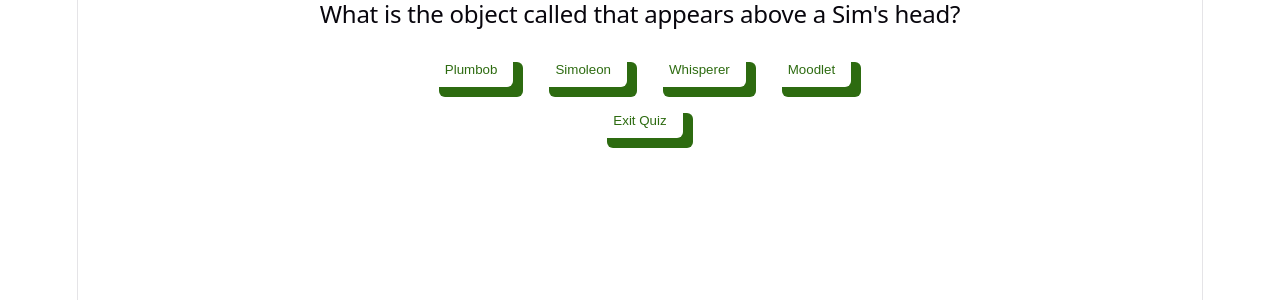
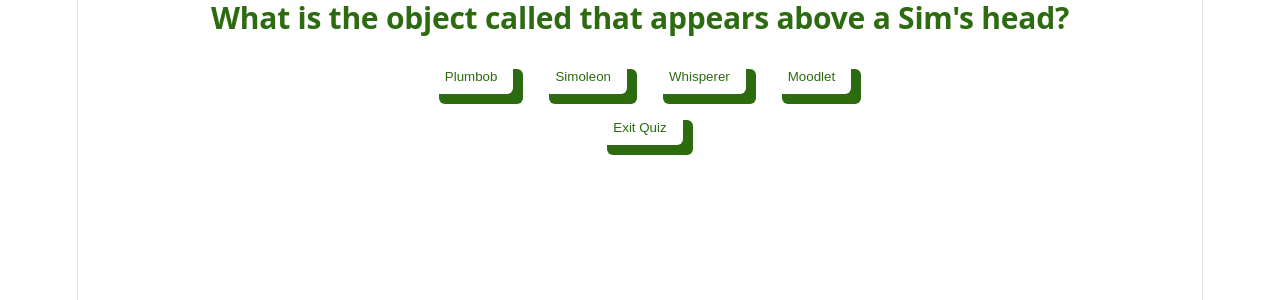
Before and after one commit to matthew-lee-rush/sims_project, a React (Vite) app in the folder my-react-app/: page / in a window 1280 px wide. Both pictures are taken after a click on the button "Start Quiz". Shown: the top 300 px of the page. Built offline with nearby package versions, Linux system fonts and the light colour scheme.

Commit message:
Applied consistent styling to the Question text and results page.

```diff
--- a/my-react-app/src/App.css
+++ b/my-react-app/src/App.css
@@ -228,3 +228,17 @@
 .exit-button-wrap {
   margin-top: 8px;
 }
+
+.question-text {
+  color: rgb(45, 107, 16);
+  font-size: 30px;
+  font-weight: 700;
+  text-align: center;
+}
+
+.results-display {
+  font-size: 24px;
+  font-weight: 500;
+  color: rgb(45, 107, 16);
+  margin-bottom: 16px;
+}
--- a/my-react-app/src/features/quiz/components/QuestionCard.jsx
+++ b/my-react-app/src/features/quiz/components/QuestionCard.jsx
@@ -1,5 +1,5 @@
 function QuestionCard({ question }) {
-    return <h2>{question}</h2>;
+    return <h2 className = "question-text">{question}</h2>;
 
 }
 
--- a/my-react-app/src/features/quiz/screens/Results.jsx
+++ b/my-react-app/src/features/quiz/screens/Results.jsx
@@ -1,10 +1,8 @@
 function Results ({ state, dispatch }) {
     return (
         <div>
-            <h1>The Sims Quiz</h1>
-
             <h2>Results</h2>
-            <p>Your score: {state.score}</p>
+            <p className = "results-display">Your score: {state.score} / 10</p>
 
             <button className="button" onClick={() => dispatch({ type: "GO_HOME" })}>
                 Go Home
```
